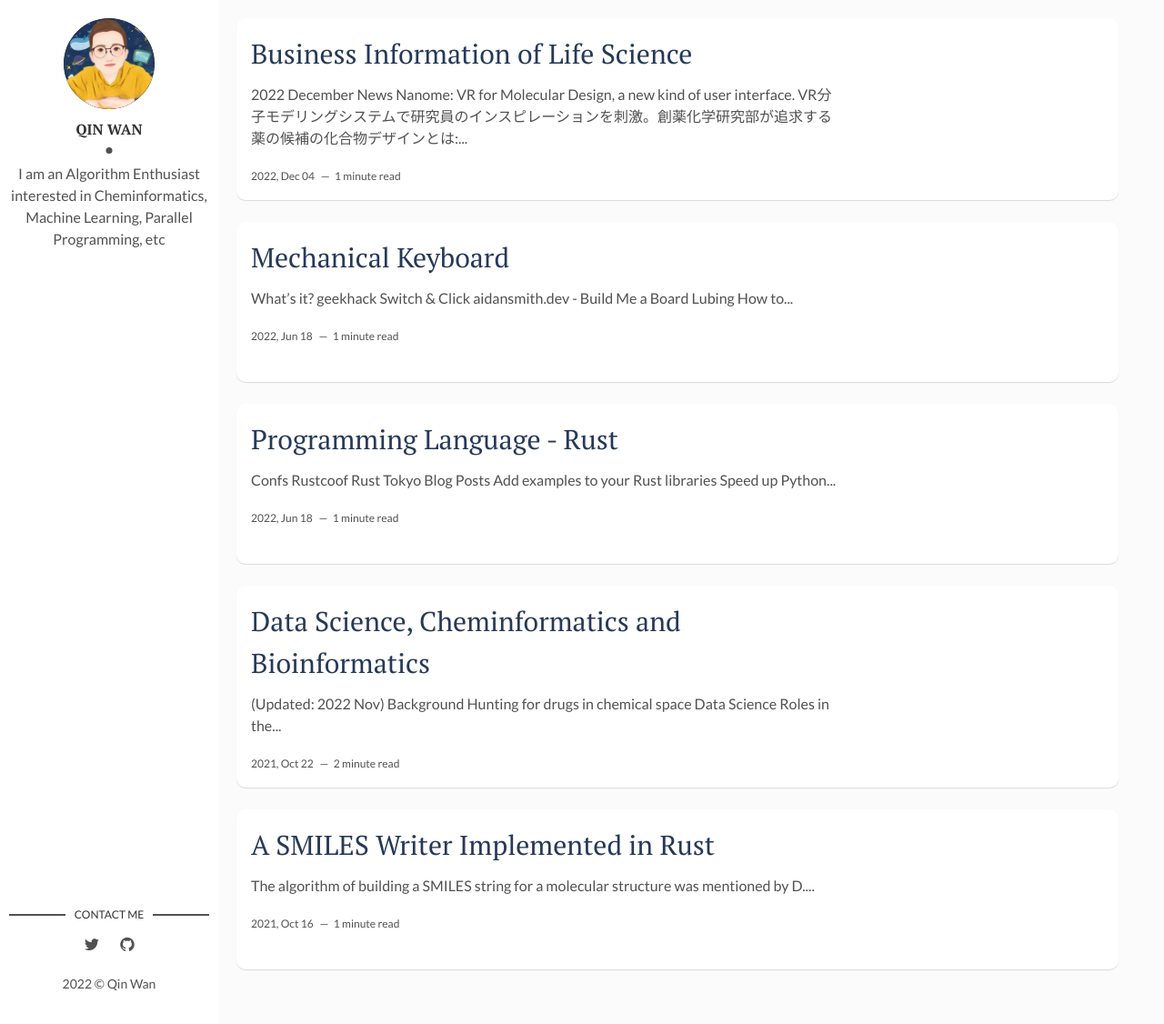
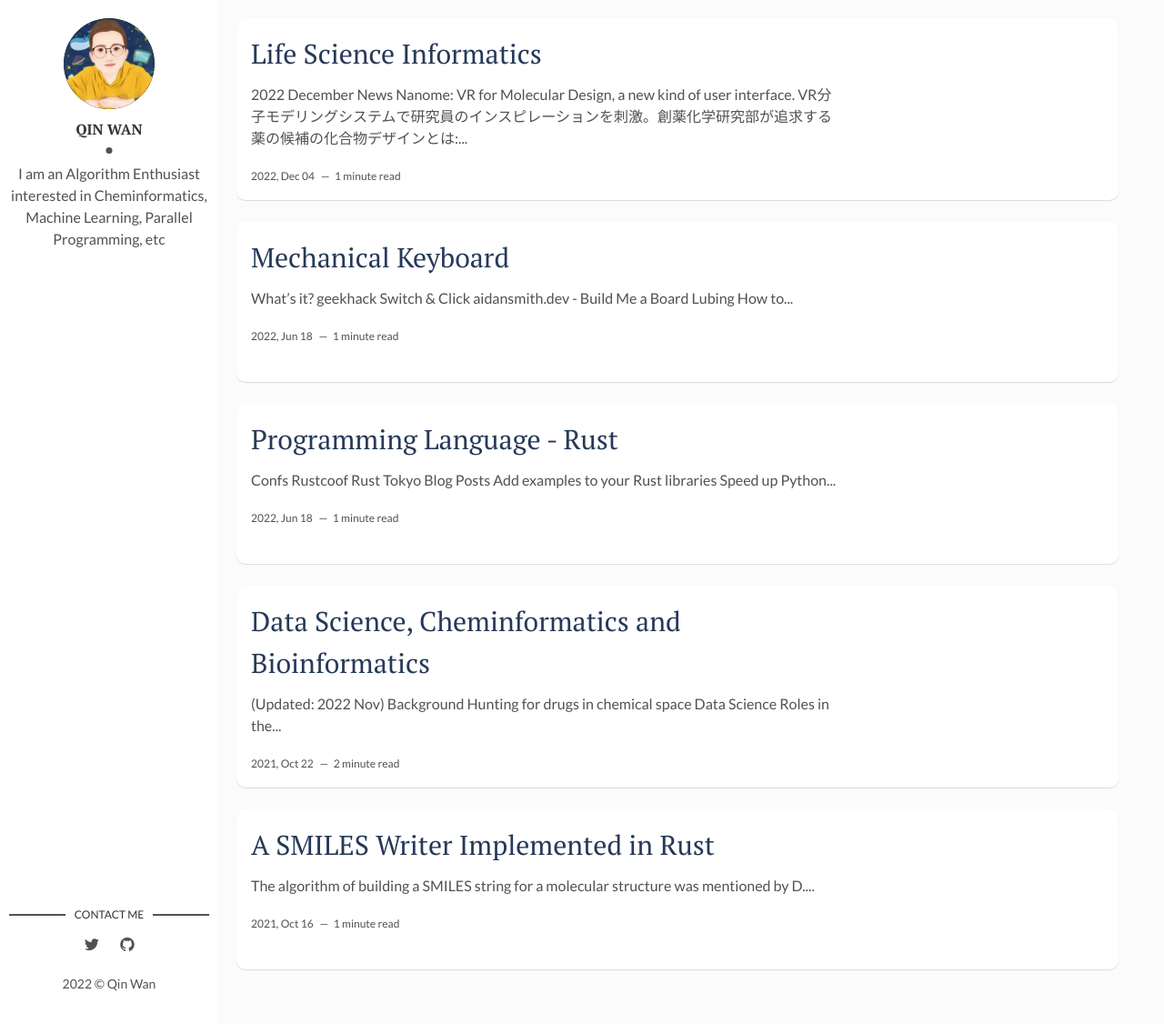
Before and after one commit to rogerwq/rogerwq.github.io, a Jekyll site: the page built from index.html, in a window 1280 px wide and 1126 px high. Shown: the whole window at 91% size. Built offline with Jekyll 4.4.1, drawn with Linux system fonts in a browser that asks for light colours; the list of posts is cut into pages by our own code.

```diff
--- a/_posts/2022-12-05-business-news.md
+++ b/_posts/2022-12-05-life-science-informatics.md
@@ -1,6 +1,6 @@
 ---
 layout: post
-title: Business Information of Life Science
+title: Life Science Informatics
 date: 2022-12-04 12:35:20 +0900
 # description:
 # img:
```
